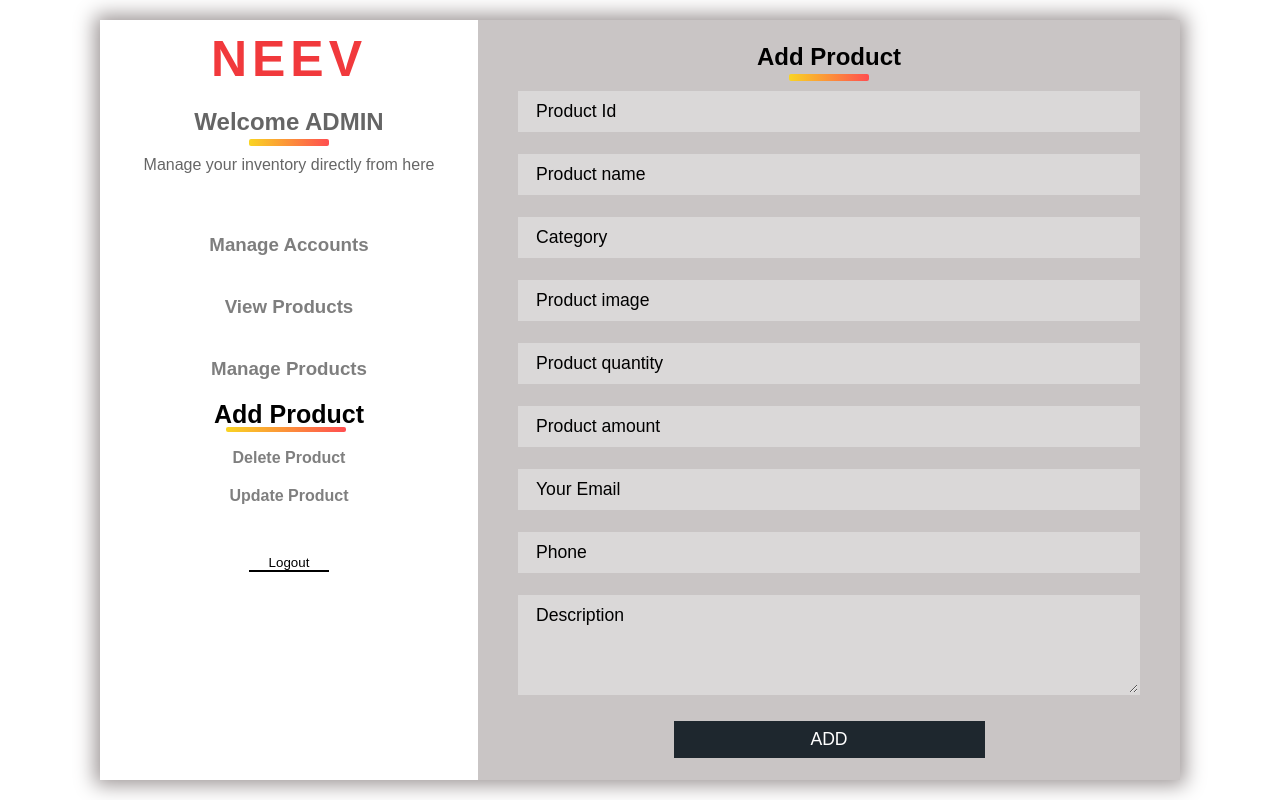
After one commit to VaishnaviB03/ProjectUpdates, a Flask app: page /admin in a window 1280 px wide. The commit adds this page. Run offline with Flask 2, Linux system fonts and the light colour scheme.

Commit message:
Admin Page design and backend

```diff
--- a/project_minor-master/app.py
+++ b/project_minor-master/app.py
@@ -91,9 +91,26 @@ def Store():
 
 @app.route('/cart', methods = ['GET','POST'])
 def Cart():
-    # data = db.execute('SELECT * from categories')
-    # categories = data.fetchall()
-    return render_template('cart.html')
+    data = db.execute('SELECT * from categories')
+    categories = data.fetchall()
+    return render_template('cart.html',categories=categories)
+
+@app.route('/admin', methods= ['GET','POST'])
+def admin():
+    if request.method == 'POST':
+        p_id = request.form.get('p_id')
+        p_name = request.form.get('p_name')
+        p_type = request.form.get('p_type')
+        p_image = request.form.get('p_image')
+        p_desc = request.form.get('p_desc')
+        p_quantity= request.form.get('p_quantity')
+        p_amount = request.form.get('p_amount')
+        email = request.form.get('email')
+        contact = request.form.get('contact')
+        db.execute("""INSERT INTO admin(p_id,p_name,p_type,p_image,p_desc,p_quantity,p_amount,email,contact) VALUES('{}', '{}', '{}', '{}','{}','{}','{}','{}','{}')""".format(p_id,p_name, p_type,p_image,p_desc,p_quantity,p_amount,email,contact))
+        db.commit()
+        return render_template('admin.html')
+    return render_template('admin.html')
 
 if __name__ == '__main__':
     app.run(debug = True)
--- /dev/null
+++ b/project_minor-master/static/css/admin.css
@@ -0,0 +1,199 @@
+* {
+    padding: 0;
+    margin: 0;
+    box-sizing: border-box;
+    font-family: 'Quicksand', sans-serif;
+}
+
+body {
+    height: 100vh;
+    /* background: linear-gradient(160deg, #601df7 0%, #8800ff 10%); */
+    background: #ffffff;
+    width: 100%;
+}
+
+::placeholder {
+    color: #000;
+}
+
+.container {
+    position: relative;
+    width: 100%;
+    height: 100%;
+    display: flex;
+    justify-content: center;
+    /* align-items: center; */
+    padding: 20px 100px;
+}
+
+.container:after {
+    content: '';
+    position: absolute;
+    width: 100%;
+    height: 100%;
+    left: 0;
+    top: 0;
+    z-index: -1;
+}
+
+.content {
+    color: rgb(0, 0, 0);
+    margin-top: 10px;
+}
+
+.content h1 {
+    font-size: 50px;
+    letter-spacing: 5px;
+    color: #f1393c;
+}
+
+.content h2 {
+    margin-top: 20px;
+    color: rgba(0, 0, 0, 0.603);
+}
+
+.content p {
+    color: rgba(0, 0, 0, 0.603);
+    margin-top: 0px;
+    margin-bottom: 60px;
+}
+
+.content h3 {
+    margin-top: 40px;
+    color: rgba(0, 0, 0, 0.507);
+}
+
+.content h4 {
+    margin-top: 20px;
+    /* margin-left: 50px; */
+}
+
+.content h4:nth-child(1) {
+    /* background: rgb(255, 255, 255); */
+    color: black;
+    font-size: 25px;
+}
+
+.content h4:nth-child(1)::after {
+    content: '';
+    position: absolute;
+    margin-top: 27px;
+    transform: translateX(-115%);
+    height: 5px;
+    width: 120px;
+    border-radius: 2px;
+    background: linear-gradient(to left, #ff4e50, #f9d423);
+}
+
+.content h4:nth-child(2),
+.content h4:nth-child(3) {
+    color: rgba(0, 0, 0, 0.5);
+}
+
+.contact-box {
+    /* max-width: 1050px; */
+    display: grid;
+    grid-template-columns: 35% auto;
+    /* grid-template-columns: repeat(2, 1fr); */
+    justify-content: center;
+    align-items: center;
+    text-align: center;
+    background-color: rgb(201, 197, 197);
+    box-shadow: 0px 0px 19px 5px #9c9595;
+}
+
+.left {
+    background: #ffffff;
+    height: 100%;
+}
+
+.right {
+    padding: 0px 40px;
+}
+
+h2 {
+    position: relative;
+    padding: 0 0 10px;
+    margin-bottom: 10px;
+}
+
+h2:after {
+    content: '';
+    position: absolute;
+    left: 50%;
+    bottom: 0;
+    transform: translateX(-50%);
+    height: 7px;
+    width: 80px;
+    border-radius: 2px;
+    background: linear-gradient(to left, #ff4e50, #f9d423);
+}
+
+.logout {
+    display: flex;
+    justify-content: center;
+    margin-top: 50px;
+}
+
+.logout>#logout_btn {
+    color: #000;
+    padding: 0 20px;
+    border-style: none;
+    border-bottom: 2px solid #000;
+    background-color: #fff;
+}
+
+#logout_btn:hover {
+    cursor: pointer;
+    background-color: black;
+    color: blanchedalmond;
+}
+
+.field {
+    width: 100%;
+    border: 2px solid rgba(0, 0, 0, 0);
+    outline: none;
+    background-color: rgba(230, 230, 230, 0.6);
+    padding: 0.5rem 1rem;
+    font-size: 1.1rem;
+    margin-bottom: 22px;
+    transition: .3s;
+}
+
+.field:hover {
+    background-color: rgba(255, 255, 255, 0.801);
+}
+
+textarea {
+    min-height: 100px;
+}
+
+.btn {
+    width: 50%;
+    padding: 0.5rem 1rem;
+    background-color: #1e272e;
+    color: #fff;
+    font-size: 1.1rem;
+    border: none;
+    outline: none;
+    cursor: pointer;
+    transition: .3s;
+}
+
+.btn:hover {
+    background-color: #000;
+}
+
+.field:focus {
+    border: 2px solid rgba(30, 85, 250, 0.47);
+    background-color: #fff;
+}
+
+@media screen and (max-width: 880px) {
+    .contact-box {
+        grid-template-columns: 1fr;
+    }
+    .left {
+        height: 600px;
+    }
+}
--- /dev/null
+++ b/project_minor-master/static/scripts/script.js
@@ -0,0 +1,4 @@
+const BUTTON = document.querySelector("#BUTTON");
+
+
+BUTTON.addEventListener()
--- /dev/null
+++ b/project_minor-master/templates/admin.html
@@ -0,0 +1,67 @@
+<!DOCTYPE html>
+<html lang="en">
+
+<head>
+    <meta charset="UTF-8">
+    <meta name="viewport" content="width=device-width, initial-scale=1.0">
+    <title>Document</title>
+    <link rel="stylesheet" href="{{url_for('static',filename='css/admin.css')}}">
+    <link rel="stylesheet" href="../static/css/admin.css">
+</head>
+
+<body>
+    <div class="container">
+        <div class="contact-box">
+            <div class="left">
+                <div class="content">
+                    <h1>NEEV</h1>
+
+                    <h2>Welcome <span>ADMIN</span></h2>
+                    <p>Manage your inventory directly from here</p>
+                    <h3>Manage Accounts</h3>
+                    <h3>View Products</h3>
+                    <h3>Manage Products</h3>
+                    <div class="manage">
+                        <h4>Add Product</h4>
+                        <h4>Delete Product</h4>
+                        <h4>Update Product</h4>
+                    </div>
+                    <div class="logout">
+                        <button id="logout_btn" name="btn">Logout</button>
+                    </div>
+                </div>
+            </div>
+            <form action="/admin" method="POST">
+                <div class="right">
+                    <h2>Add Product</h2>
+                    <input type="text" name="p_id" class="field" id="p_id" placeholder="Product Id">
+                    <input type="text" name="p_name" class="field" id="p_name" placeholder="Product name">
+                    <input type="text" name="p_type" class="field" id="p_type" placeholder="Category">
+                    <input type="text" name="p_image" class="field" id="p_image" placeholder="Product image">
+                    <input type="text" name="p_quantity" class="field" id="p_quantity" placeholder="Product quantity">
+                    <input type="text" name="p_amount" class="field" id="p_amt" placeholder="Product amount">
+                    <input type="text" name="email" class="field" placeholder="Your Email">
+                    <input type="text" name="contact" class="field" placeholder="Phone">
+                    <textarea placeholder="Description" class="field" name="p_desc"></textarea>
+                    <button class="btn">ADD</button>
+                </div>
+            </form>
+        </div>
+    </div>
+    <!-- <script>
+        let left = document.querySelector('.left');
+        let content = document.querySelector('.content');
+
+
+        left.addEventListener('mousemove', (event) => {
+            let move = (event.clientX * 0.02);
+            let move2 = (event.clientX * 0.003);
+
+            content.style.transform = `translateX(-${move2}%)`;
+
+
+        })
+    </script> -->
+</body>
+
+</html>
--- a/project_minor-master/templates/products.html
+++ b/project_minor-master/templates/products.html
@@ -88,7 +88,7 @@
         <div class="wrapper">
             {%for i in categories%}
             <div class="card">
-                <img src="{{i.image}}" alt="">
+                <img src="{{i.p_image}}" alt="">
                 <!-- Rendering Image from database i.e /static/images/home1 etc..-->
                 <div class="content">
                     <div class="row">
```
Also changed, not shown: project_minor-master/templates/cart.html (+84 -105 lines).
